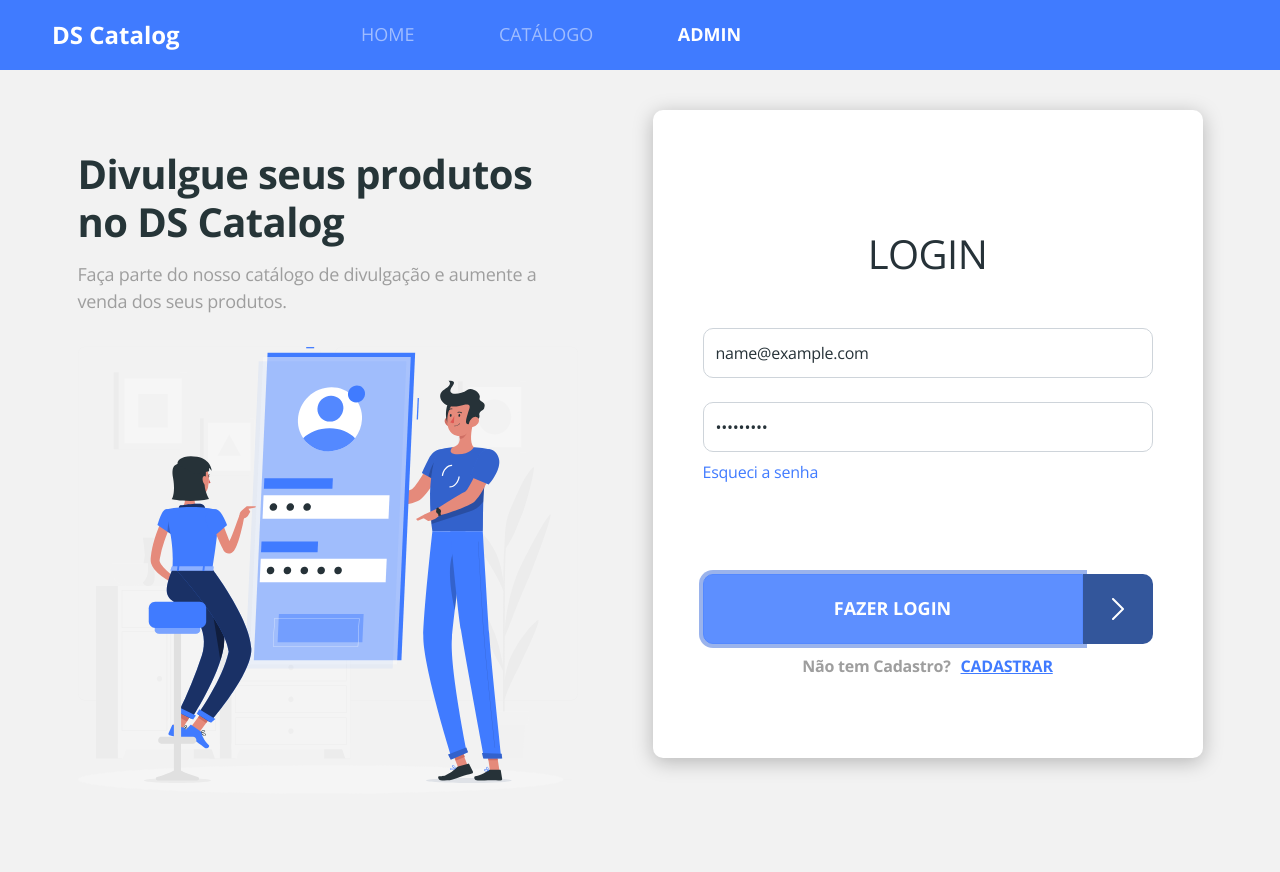
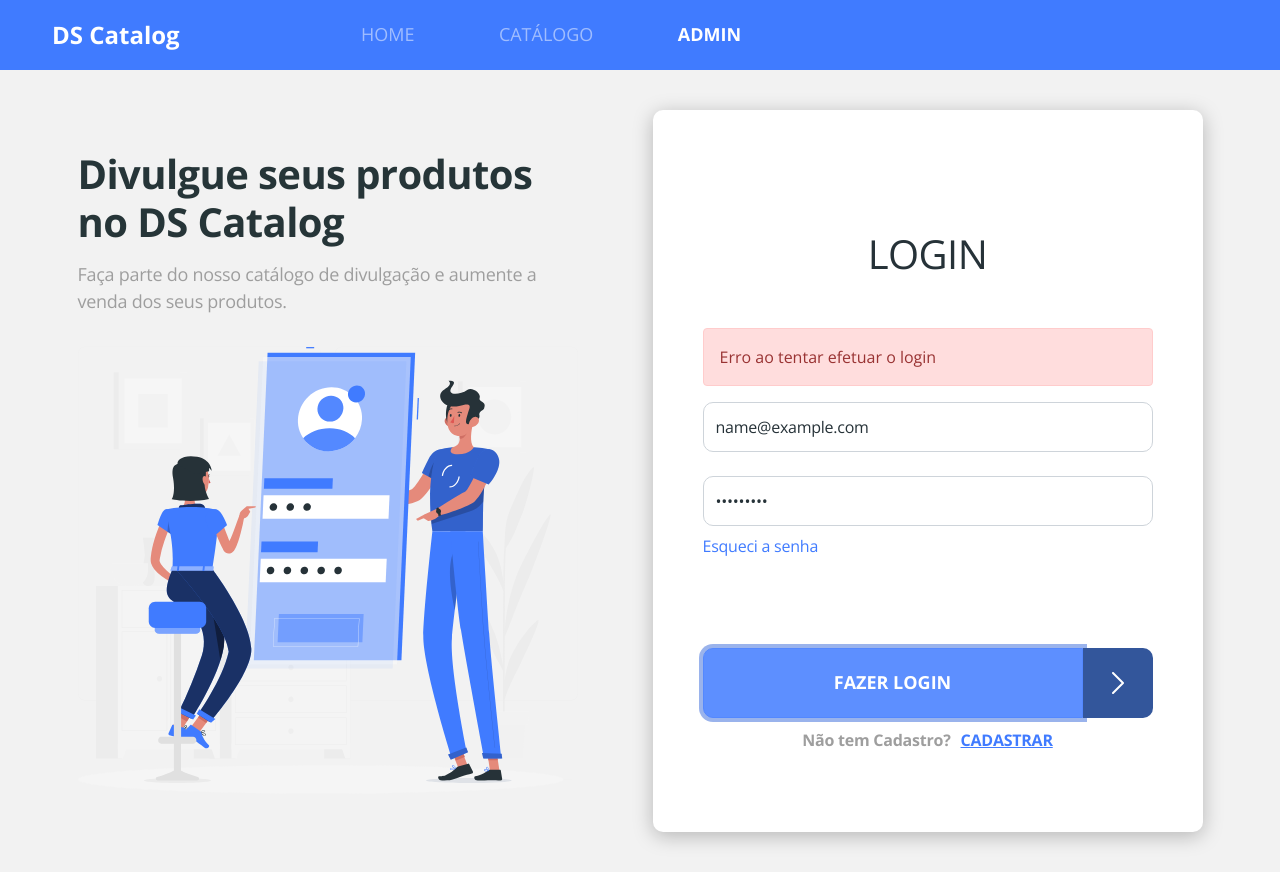
Before and after one commit to eliezerrb/dscatalog, a React (Create React App) app in the folder frontweb/: page /admin/auth/login in a window 1280 px wide. Both pictures are taken after typing "name@example.com", "Sample123" into the empty fields and a click on the button "FAZER LOGIN". Before the commit the page ends 850 px from the top, so only its background shows below. Built offline with nearby package versions, Linux system fonts and the light colour scheme; no server answers.

Commit message:
Manipulação de erros manual com useState

```diff
--- a/frontweb/src/assets/styles/custom.scss
+++ b/frontweb/src/assets/styles/custom.scss
@@ -1,5 +1,6 @@
 $theme-colors: (
   'primary': #407bff,
+  'danger': #ff5555
 );
 
 $body-bg: #f2f2f2;
--- a/frontweb/src/pages/Admin/Auth/Login/index.tsx
+++ b/frontweb/src/pages/Admin/Auth/Login/index.tsx
@@ -4,28 +4,38 @@
 
 import './styles.css';
 import { requestBackendLogin } from 'util/requests';
+import { useState } from 'react';
 
 type FormData = {
-  username : string;
-  password : string;
-}
+  username: string;
+  password: string;
+};
 
 const Login = () => {
+  const [hasError, setHasError] = useState(false);
+
   const { register, handleSubmit } = useForm<FormData>();
 
-  const onSubmit = (formData : FormData) => {
+  const onSubmit = (formData: FormData) => {
     requestBackendLogin(formData)
-    .then(response => {
-      console.log('SUCESSO', response);
-    })
-    .catch(error => {
-      console.log('ERRO', error);
-    });
+      .then((response) => {
+        setHasError(false);
+        console.log('SUCESSO', response);
+      })
+      .catch((error) => {
+        setHasError(true);
+        console.log('ERRO', error);
+      });
   };
 
   return (
     <div className="base-card login-card">
       <h1>LOGIN</h1>
+      {hasError && (
+        <div className="alert alert-danger">
+          Erro ao tentar efetuar o login
+        </div>
+      )}
       <form onSubmit={handleSubmit(onSubmit)}>
         {/*mb-4: Classe bootStrap margin botton 4 espaço abaixo para outro imput*/}
         {/*form-control: Classe bootStrap que coloca borda no imput, largura 100% */}
--- a/frontweb/src/util/requests.ts
+++ b/frontweb/src/util/requests.ts
@@ -20,7 +20,7 @@
 }
 
 export const requestBackendLogin = (loginData : LoginData) => {
-
+    // headers - tem que ser esse nome, pois é os parametros do Axios "AxiosRequestConfig"
     const headers = {
        'Content-Type': 'application/x-www-form-urlencoded',
        Authorization: 'Basic ' + window.btoa(CLIENT_ID + ':' + CLIENT_SECRET)
@@ -34,6 +34,7 @@
         grant_type : 'password'
     });
 
+    //  não precisa colocar a assim data: data (no javaScript quando o nome do atributo for igual a variavel ele já entende)
     return axios({method: 'POST', baseURL: BASE_URL, url:'oauth/token', data, headers});
 
 }
```
